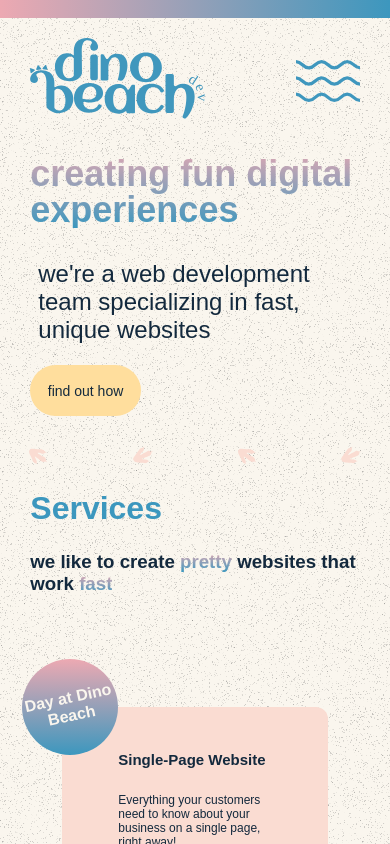
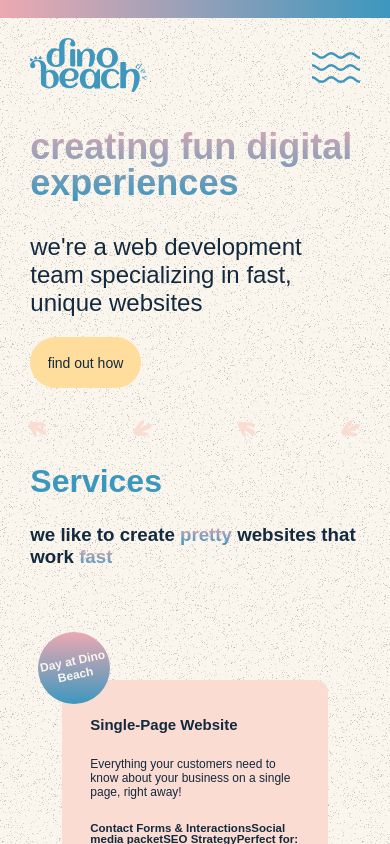
Before and after one commit to jvaughn1230/dinobeachdev, a React (Create React App) app: page / in a window 390 px wide. Shown: the top 844 px of the page. Built offline with nearby package versions, Linux system fonts and the light colour scheme; no server answers; a web font is replaced by a local one.

Commit message:
added responsiveness fixes to blog cards

```diff
--- a/src/components/blogCard/blogCard.css
+++ b/src/components/blogCard/blogCard.css
@@ -93,12 +93,14 @@
 
 @media (max-width: 600px) {
   .blogcard {
-    flex-basis: 80%;
+    width: 100%;
+    height: 200px;
+    /* flex-basis: 80%;
     height: 50vw;
-    width: 50vw;
+    width: 50vw; */
   }
 
   .blogcard-content h3 {
-    font-size: 30px;
+    font-size: 26px;
   }
 }
--- a/src/components/blogSection/blogSection.css
+++ b/src/components/blogSection/blogSection.css
@@ -34,6 +34,7 @@
 .homeblogcard{
   width: 30%;
 }
+
 .homeblogcard:nth-child(2) {
   margin-top: 100px;
   position: relative;
@@ -48,10 +49,11 @@
 }
 
 @media (max-width: 900px) {
+
+
   .blogsection__posts {
-  /* grid-template-columns: 1fr; */
-
-    align-items: center;
+    /* grid-template-columns: 1fr; */
+    /* align-items: center; */
     flex-direction: column;
   }
 
@@ -60,16 +62,24 @@
   }
 
   .blogsection div:nth-child(2) {
-    margin-top: 1.5em;
+    margin-top: 0;
+  }
+
+  .blogsection img {
+    display: none;
+  }
+
+  .homeblogcard{
+    width: 100%;
+  }
+}
+
+@media (max-width: 600px) {
+  .blogsection {
+    margin-bottom: 2rem;
   }
 
   .blogsection img {
     display: none;
   }
 }
-
-@media (max-width: 600px) {
-  .blogsection img {
-    display: none;
-  }
-}
--- a/src/components/featuredBlogCard/featuredBlogCard.css
+++ b/src/components/featuredBlogCard/featuredBlogCard.css
@@ -78,19 +78,21 @@
 
 @media (max-width: 900px) {
   .featuredBlogCard {
-    height: 500px;
-    width: 500px;
+    height: 350px;
+    /* width: 500px; */
   }
 
   .featuredBlog__content h2 {
-    font-size: 3rem;
+    font-size: 2rem;
   }
 }
 
 @media (max-width: 600px) {
   .featuredBlogCard {
-    height: 50vw;
-    width: 50vw;
+    /* height: 50vw;
+    width: 50vw; */
+       width: 100%;
+    height: 200px;
   }
 
   .featuredBlog__content p {
--- a/src/components/header/header.css
+++ b/src/components/header/header.css
@@ -27,12 +27,18 @@
   display: none;
 }
 
+.header-logo {
+  width: 100%;
+  height: auto;
+  max-width: 180px; /* optional */
+}
+
 /* Mobile CSS */
 
 @media (max-width: 900px) {
   .waves-menu {
     display: inline-block;
-    width: 4rem;
+    width: 3rem;
   }
 
   .desktop-links-container {
@@ -77,4 +83,10 @@
     color: white;
     font-size: 3.75rem;
   }
+
+  .header-logo {
+    width: 100%;
+    height: auto;
+    max-width: 120px; /* optional */
+  }
 }
--- a/src/components/header/header.jsx
+++ b/src/components/header/header.jsx
@@ -17,7 +17,7 @@ const Header = () => {
           src={logo}
           alt="DinoBeach Log"
           className="header-logo"
-          width="180"
+
         />
       </Link>
 
--- a/src/components/heroSection/heroSection.css
+++ b/src/components/heroSection/heroSection.css
@@ -19,7 +19,7 @@
   color: var(--dark);
   font-family: var(--content-text);
   font-size: 24px;
-  padding: 0.5rem;
+  padding: 0.5rem 0;
   width: 90%;
 }
 
--- a/src/components/serviceCard/serviceCard.css
+++ b/src/components/serviceCard/serviceCard.css
@@ -53,6 +53,7 @@
   .service-card-container{
     width: 100%;
     flex: 1;
+    padding: 1.5rem 1.75rem;
   }
 }
 
@@ -60,4 +61,24 @@
   .service-card-container {
     width: 83.333%;
   }
+
+  .service-bubble {
+    /* align-items: flex-start; */
+    /* border-radius: 9999px; */
+    /* display: flex; */
+    height: 4.5rem;
+    /* justify-content: center; */
+    left: -1.5rem;
+    /* position: absolute; */
+    top: -3rem;
+    width: 4.5rem;
+    font-size: 12px;
+  }
+
 }
+
+@media (max-width: 900px) {
+  .service-card-container {
+
+  }
+}
--- a/src/pages/blog/blog.css
+++ b/src/pages/blog/blog.css
@@ -31,9 +31,11 @@
 
 @media (max-width: 900px) {
   .newPosts {
-    align-items: center;
-    flex-direction: column;
+    /* align-items: center;
+    flex-direction: column; */
+    display: flex;
     margin-bottom: 0;
+    /* flex-direction: column; */
   }
 
   .featuredBlogCard {
@@ -43,7 +45,7 @@
   .agedPosts {
     flex-direction: column;
     justify-content: center;
-    align-items: center;
+    /* align-items: center; */
     column-gap: 0;
   }
 
@@ -54,5 +56,7 @@
 }
 /* TODO: Delet if nothing added */
 @media (max-width: 600px) {
-
+  .newPosts {
+    display: block;
+  }
 }
```
